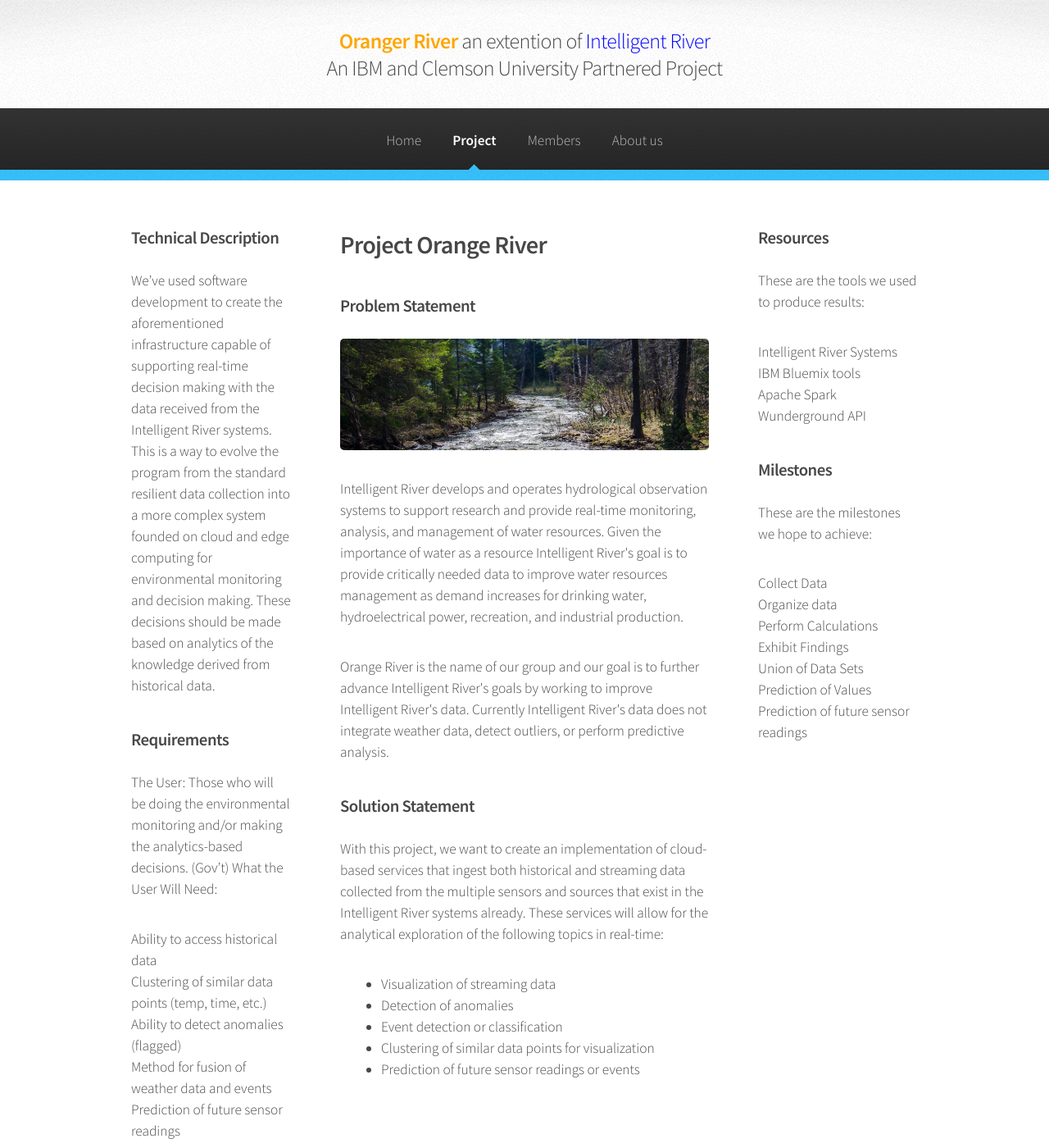
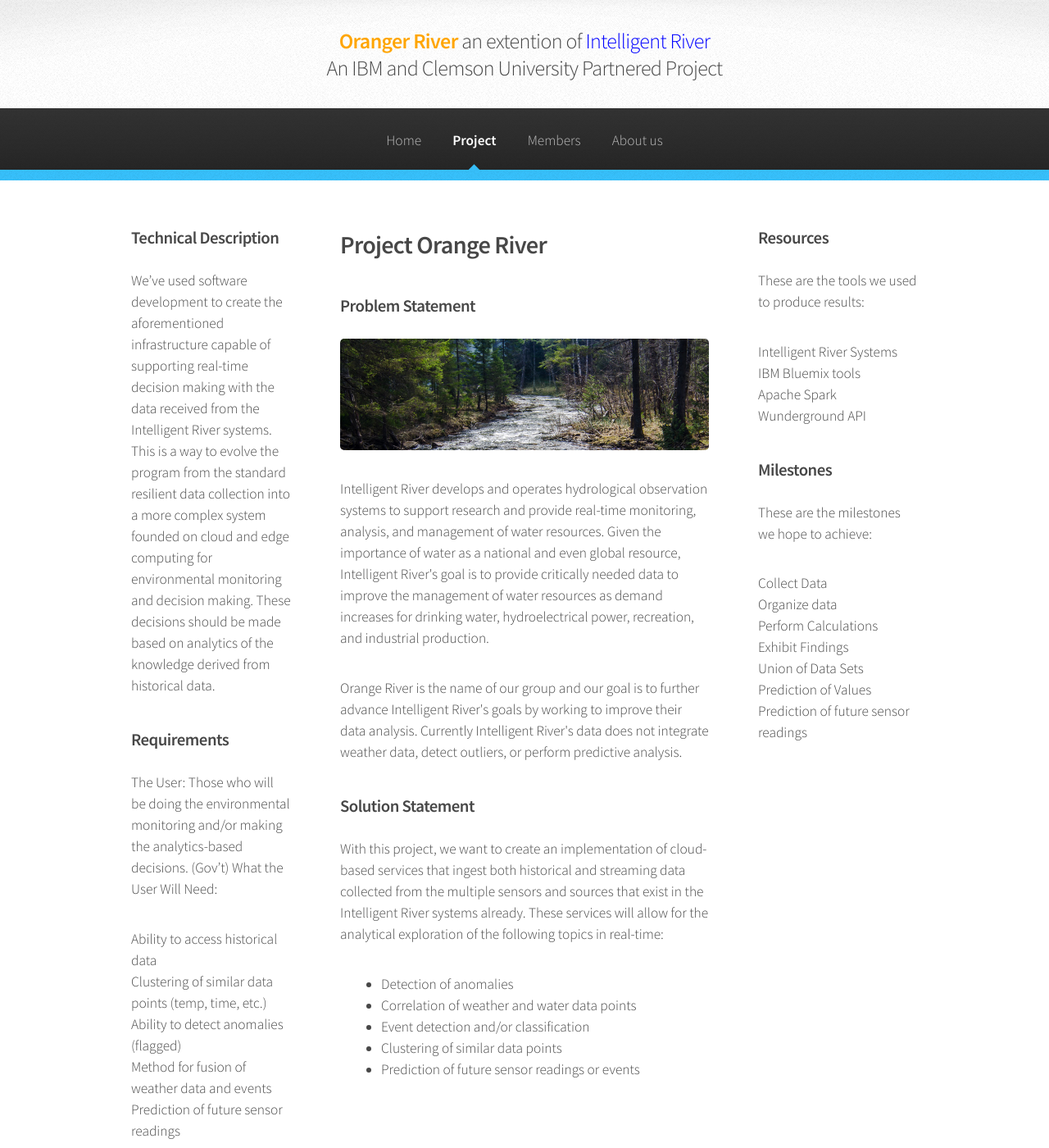
Before and after one commit to TriSpade/OrangeRiver, a Jekyll site: the page built from project.html, in a window 1280 px wide and 1400 px high. Shown: the whole window at 82% size. Built offline with Jekyll 4.4.1, drawn with Linux system fonts in a browser that asks for light colours.

Commit message:
Update project.html

```diff
--- a/project.html
+++ b/project.html
@@ -33,9 +33,9 @@ ul.indent {
 
 								<span class="image featured"><img src="{{ site.baseurl }}/assets/images/banner.jpg" alt="" /></span>
 
-								<p>Intelligent River develops and operates hydrological observation systems to support research and provide real-time monitoring, analysis, and management of water resources. Given the importance of water as a resource Intelligent River's goal is to provide critically needed data to improve water resources management as demand increases for drinking water, hydroelectrical power, recreation, and industrial production.</p>
+								<p>Intelligent River develops and operates hydrological observation systems to support research and provide real-time monitoring, analysis, and management of water resources. Given the importance of water as a national and even global resource, Intelligent River's goal is to provide critically needed data to improve the management of water resources as demand increases for drinking water, hydroelectrical power, recreation, and industrial production.</p>
 
-								<p>Orange River is the name of our group and our goal is to further advance Intelligent River's goals by working to improve Intelligent River's data. Currently Intelligent River's data does not integrate weather data, detect outliers, or perform predictive analysis.</p>
+								<p>Orange River is the name of our group and our goal is to further advance Intelligent River's goals by working to improve their data analysis. Currently Intelligent River's data does not integrate weather data, detect outliers, or perform predictive analysis.</p>
 
 								<h3>Solution Statement</h3>
 								<p>With this project, we want to create an implementation of cloud-based services that
@@ -43,10 +43,10 @@ ul.indent {
 								that exist in the Intelligent River systems already. These services will allow for the analytical
 								exploration of the following topics in real-time:</p>
 								<ul class="indent">
-									<li>Visualization of streaming data</li>
 									<li>Detection of anomalies</li>
-									<li>Event detection or classification</li>
-									<li>Clustering of similar data points for visualization</li>
+									<li>Correlation of weather and water data points</li>
+									<li>Event detection and/or classification</li>
+									<li>Clustering of similar data points</li>
 									<li>Prediction of future sensor readings or events</li>
 								</ul>
 
```
